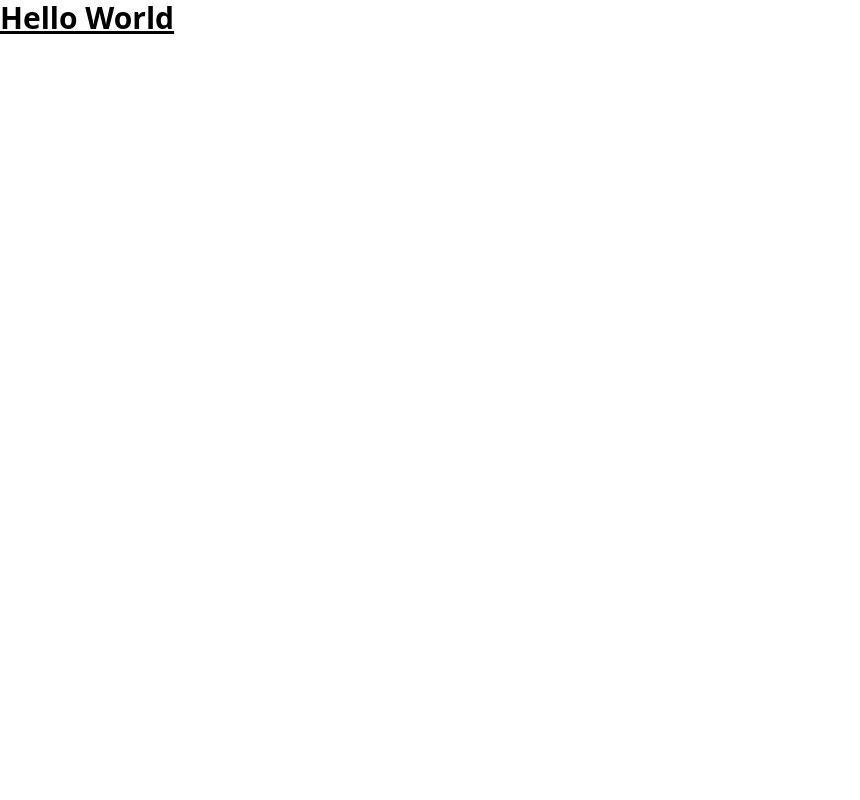
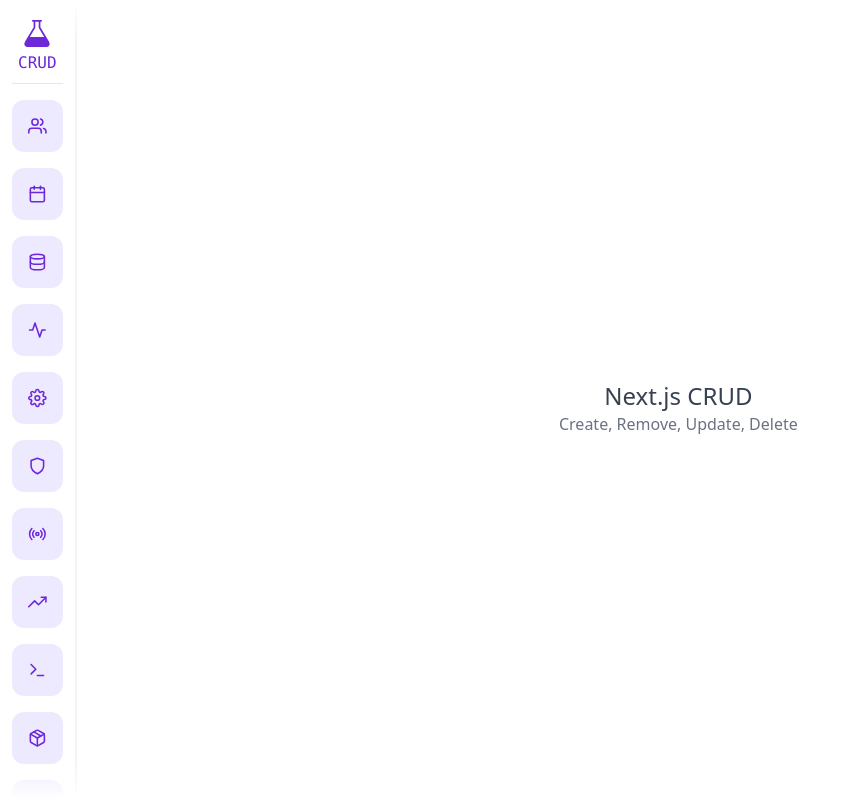
Before and after one commit to ruymon/next-crud, a Next.js app: page / in a window 1280 px wide. Shown: the whole page, without its empty margins (0-860 px from the left). Built offline with nearby package versions, Linux system fonts and the light colour scheme.

Commit message:
feat(sidebar): Sidebar Component

```diff
--- a/package.json
+++ b/package.json
@@ -11,6 +11,7 @@
     "next": "12.0.8",
     "react": "17.0.2",
     "react-dom": "17.0.2",
+    "react-icons": "^4.3.1",
     "typescript": "^4.5.5"
   },
   "devDependencies": {
--- /dev/null
+++ b/src/components/Layout.tsx
@@ -0,0 +1,23 @@
+import { Title } from "./Title";
+
+interface LayoutProps {
+    title: string;
+    children: any;
+}
+
+export function Layout(props: LayoutProps) {
+    return (
+        <div className={`
+            flex
+            flex-col
+            w-2/3
+            bg-white
+            text-gray-700
+        `}>
+            <Title>
+
+            </Title>
+
+        </div>
+    );
+};
--- /dev/null
+++ b/src/components/Sidebar/Sidebar.tsx
@@ -0,0 +1,81 @@
+import { IconContext } from 'react-icons';
+import { FiActivity, FiCalendar, FiDatabase, FiPackage, FiRadio, FiSettings, FiShield, FiTerminal, FiTrendingUp, FiUsers } from 'react-icons/fi';
+
+import { SidebarHeader } from './SidebarHeader';
+import { SidebarIcon } from './SidebarIcon';
+
+export function Sidebar() {
+    return(
+        <aside className={`
+            w-20
+            h-screen
+
+            bg-white
+
+            border-gray-100
+            border-r-2
+
+            p-3
+
+            flex
+            flex-col
+
+            overflow-y-auto
+            overflow-x-hidden
+
+            hidenScrollbar
+        `}>
+            <SidebarHeader />
+
+            <div className={`fixed top-0 left-0 w-full h-10 bg-gradient-to-t from-white/0 to-white`}></div>
+
+            <IconContext.Provider value={{ size: "20" }}>
+                <SidebarIcon href='#'>
+                    <FiUsers />
+                </SidebarIcon>
+
+                <SidebarIcon href='#'>
+                    <FiCalendar />
+                </SidebarIcon>
+
+                <SidebarIcon href='#'>
+                    <FiDatabase />
+                </SidebarIcon>
+
+                <SidebarIcon href='#'>
+                    <FiActivity />
+                </SidebarIcon>
+
+                <SidebarIcon href='#'>
+                    <FiSettings />
+                </SidebarIcon>
+
+                <SidebarIcon href='#'>
+                    <FiShield />
+                </SidebarIcon>
+
+                <SidebarIcon href='#'>
+                    <FiRadio />
+                </SidebarIcon>
+
+                <SidebarIcon href='#'>
+                    <FiTrendingUp />
+                </SidebarIcon>
+
+                <SidebarIcon href='#'>
+                    <FiTerminal />
+                </SidebarIcon>
+
+                <SidebarIcon href='#'>
+                    <FiPackage />
+                </SidebarIcon>
+
+                <SidebarIcon href='#'>
+                    <FiActivity />
+                </SidebarIcon>
+            </IconContext.Provider>
+
+            <div className={`fixed bottom-0 left-0 w-full h-10 bg-gradient-to-t from-white to-white/0`}></div>
+        </aside>
+    );
+}
--- /dev/null
+++ b/src/components/Sidebar/SidebarHeader.tsx
@@ -0,0 +1,26 @@
+import { ImLab } from 'react-icons/im';
+
+export function SidebarHeader() {
+    return (
+        <div className={`
+            flex
+            flex-col
+            items-center
+            h-20
+            text-violet-700
+            py-2
+            z-10
+            mb-2
+
+            after:content-['']
+            after:mt-2
+            after:bg-gray-200
+            after:w-full
+            after:h-px
+            after:rounded-3xl
+        `}>
+            <ImLab size={32} />
+            <span className="text-violet-700 font-mono mt-1">CRUD</span>
+        </div>
+    )
+}
--- /dev/null
+++ b/src/components/Sidebar/SidebarIcon.tsx
@@ -0,0 +1,28 @@
+import { ReactNode } from "react";
+
+interface SidebarIconsProps {
+    children: ReactNode;
+    href: string;
+    alt?: string;
+    title?: string;
+}
+
+export function SidebarIcon (props: SidebarIconsProps) {
+    return(
+        <a className={`
+            flex
+            justify-center
+            items-center
+            p-4
+            rounded-xl
+            bg-violet-100
+            mb-4
+            text-violet-700
+            hover:text-white
+            hover:bg-violet-700
+            transition-all
+        `} href={props.href}>
+            {props.children}
+        </a>
+    );
+}
--- /dev/null
+++ b/src/components/Title.tsx
@@ -0,0 +1,8 @@
+export function Title(props) {
+    return(
+        <div>
+            <h1>{props.children}</h1>
+            <hr />
+        </div>
+    )
+}
--- a/src/pages/_app.tsx
+++ b/src/pages/_app.tsx
@@ -1,9 +1,18 @@
 import { AppProps } from 'next/app';
+
+import { Sidebar } from '../components/Sidebar/Sidebar';
 
 import '../styles/globals.css';
 
 function MyApp({ Component, pageProps }: AppProps) {
-  return <Component {...pageProps} />
+  return (
+    <div className='flex h-screen overflow-hidden'>
+      <Sidebar />
+      <main className='w-full h-screen p-2'>
+        <Component {...pageProps} />
+      </main>
+    </div>
+  );
 }
 
 export default MyApp
--- a/src/pages/index.tsx
+++ b/src/pages/index.tsx
@@ -4,10 +4,20 @@
   return (
     <>
       <Head>
-        <title>Next CRUD</title>
+        <title>Dashboard | Next CRUD</title>
       </Head>
 
-      <h1 className="text-3xl font-bold underline">Hello World</h1>
+      <div className={`
+        flex
+        flex-col
+        justify-center
+        items-center
+        w-full
+        h-screen
+      `}>
+        <h1 className="text-gray-700 text-2xl">Next.js CRUD</h1>
+        <h2 className="text-gray-500 text-md font-light">Create, Remove, Update, Delete</h2>
+      </div>
     </>
   )
 }
--- a/src/styles/globals.css
+++ b/src/styles/globals.css
@@ -1,3 +1,15 @@
 @tailwind base;
 @tailwind components;
 @tailwind utilities;
+
+
+/* Hide scrollbar for Chrome, Safari and Opera */
+.hidenScrollbar::-webkit-scrollbar {
+    display: none;
+}
+
+/* Hide scrollbar for IE, Edge and Firefox */
+.hidenScrollbar {
+    -ms-overflow-style: none;  /* IE and Edge */
+    scrollbar-width: none;  /* Firefox */
+}
```
Also changed, not shown: 1 other file (tests, documents, lock files or other folders).
